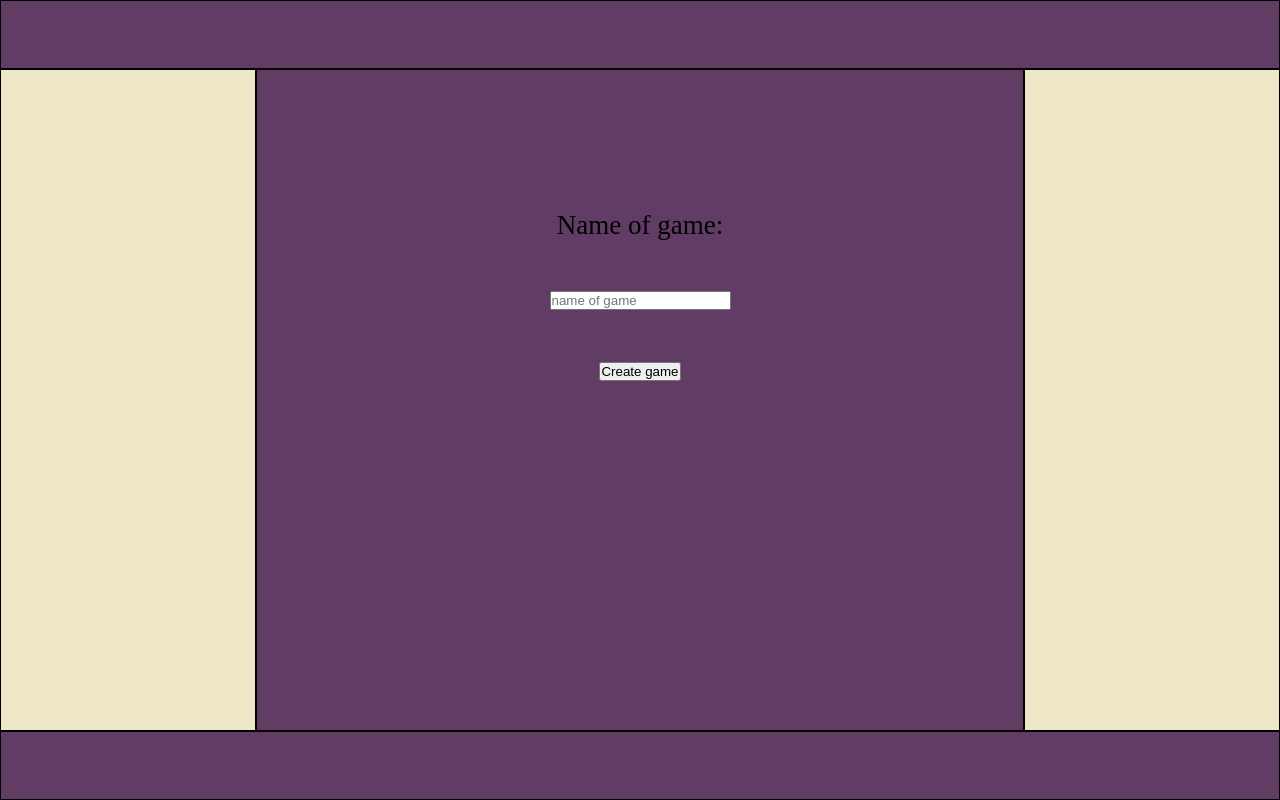
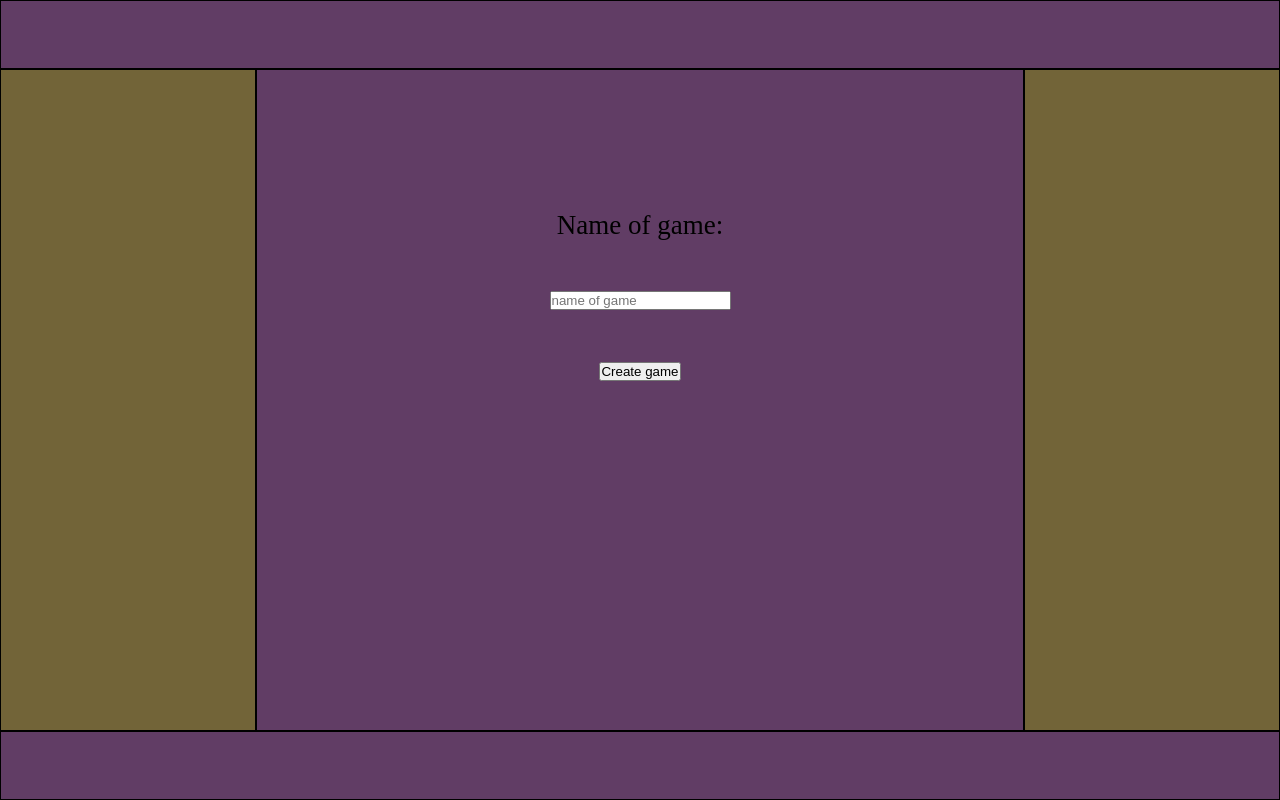
Before and after one commit to StefanStenStark/RorligaTomtRPSFront, a website built with Parcel: page RPS/FourthPage/FourthPage.html in a window 1280 px wide. Built offline with nearby package versions, Linux system fonts and the light colour scheme.

Commit message:
Färg och form i fyran

```diff
--- a/RPS/FourthPage/FourthPage.css
+++ b/RPS/FourthPage/FourthPage.css
@@ -64,7 +64,7 @@ header{
 }
 nav{
   grid-area: nav;
-  background-color: #efe8c8;
+  background-color: #726438;
 }
 main{
   grid-area: main;
@@ -72,7 +72,7 @@ main{
 }
 aside{
   grid-area: aside;
-  background-color: #efe8c8;
+  background-color: #726438;
 }
 footer{
   grid-area: footer;
```
